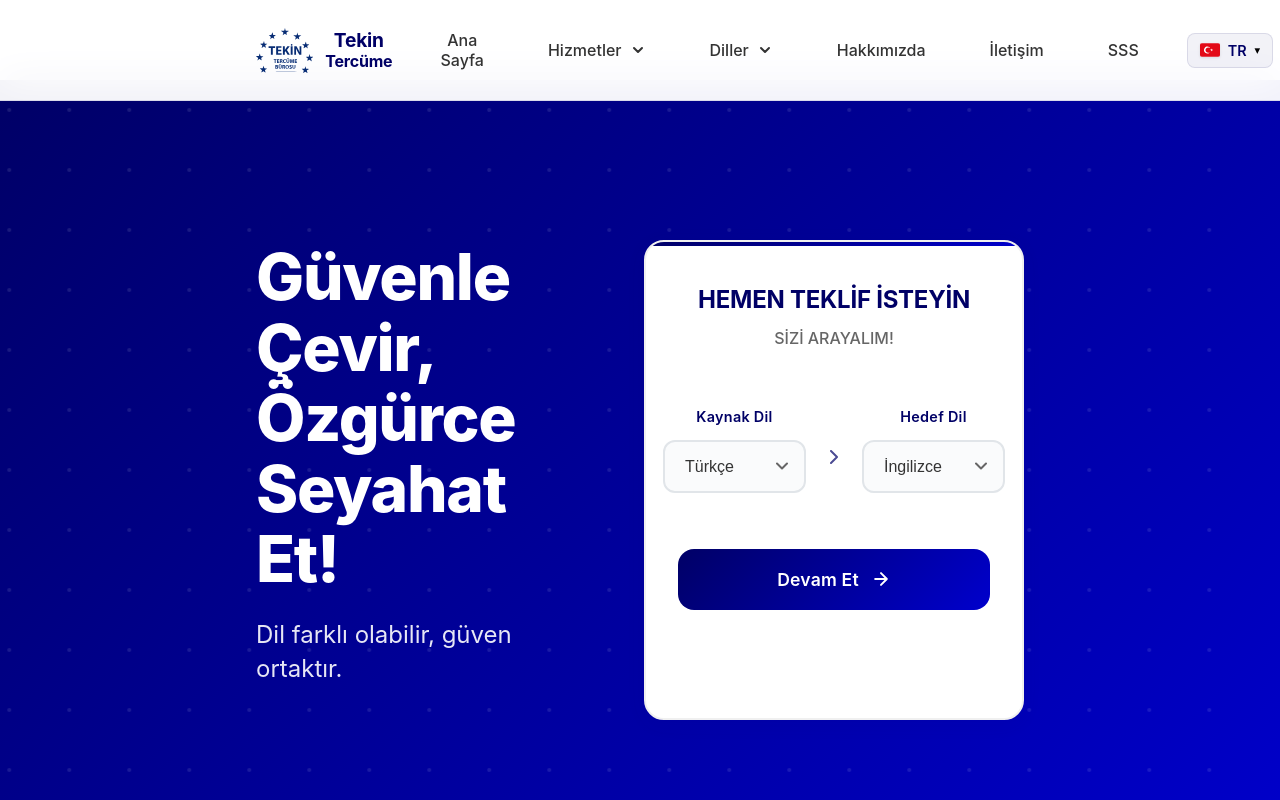
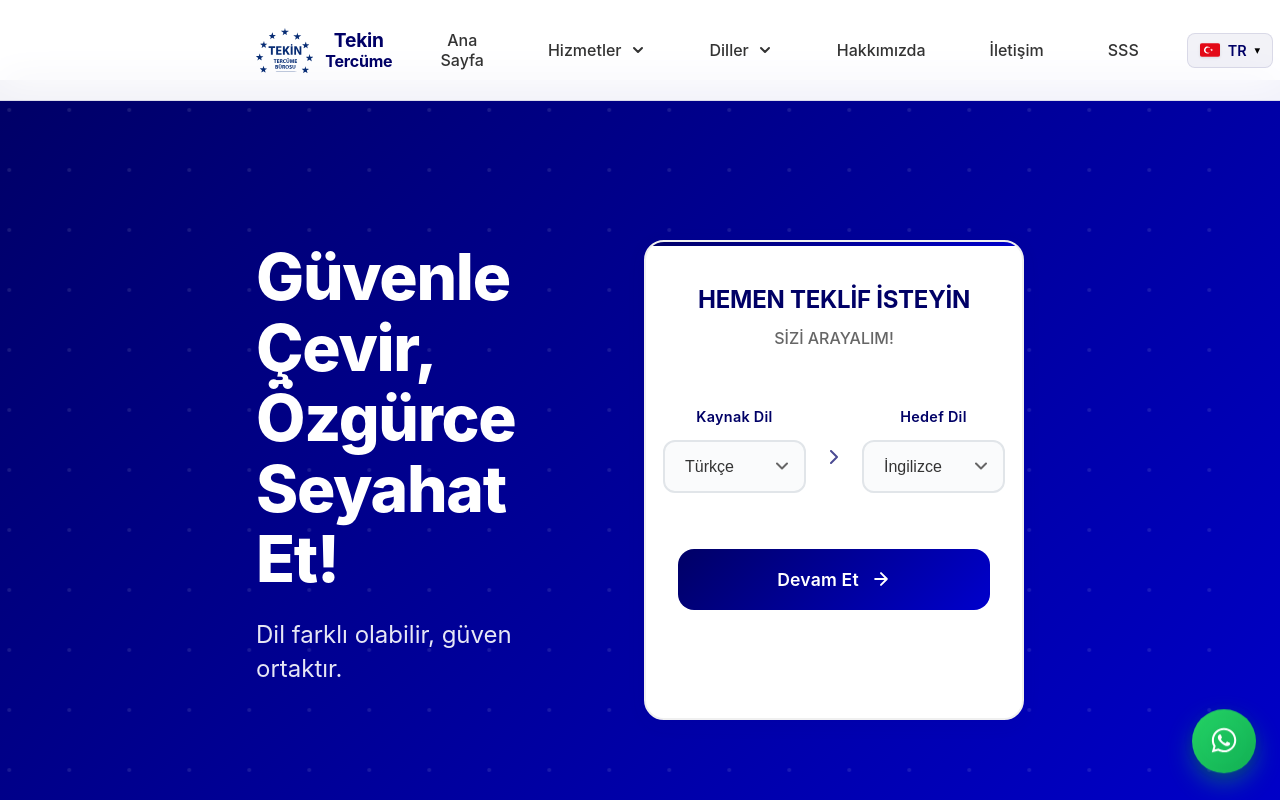
Before and after one commit to ErdemErgenc/tekin-tercume, a React (Vite) app: page / in a window 1280 px wide. Shown: the top 800 px of the page. Built offline with nearby package versions, Linux system fonts and the light colour scheme.

Commit message:
feat: add WhatsApp button component with styling and functionality

```diff
--- a/package.json
+++ b/package.json
@@ -15,7 +15,8 @@
     "country-flag-icons": "^1.5.21",
     "nodemailer": "^7.0.10",
     "react": "^19.2.0",
-    "react-dom": "^19.2.0"
+    "react-dom": "^19.2.0",
+    "react-icons": "^5.5.0"
   },
   "devDependencies": {
     "@eslint/js": "^9.39.1",
--- a/src/App.tsx
+++ b/src/App.tsx
@@ -15,6 +15,7 @@ import Footer from './components/Footer';
 import VisaServices from './components/VisaServices';
 import QuickQuote from './components/QuickQuote';
 import ServicePage from './components/ServicePage';
+import WhatsAppButton from './components/WhatsAppButton';
 import { LanguageProvider, type Lang } from './lib/i18n';
 
 const App: React.FC = () => {
@@ -116,6 +117,7 @@ const App: React.FC = () => {
         </main>
 
         <Footer />
+        <WhatsAppButton />
       </div>
     </LanguageProvider>
   );
--- /dev/null
+++ b/src/components/WhatsAppButton.css
@@ -0,0 +1,72 @@
+.whatsapp-button {
+  position: fixed;
+  right: 24px;
+  bottom: 24px;
+  width: 64px;
+  height: 64px;
+  border: none;
+  border-radius: 50%;
+  cursor: pointer;
+  background: linear-gradient(135deg, #25d366, #12b054);
+  box-shadow:
+    0 10px 25px rgba(18, 176, 84, 0.45),
+    0 5px 10px rgba(0, 0, 0, 0.15);
+  color: white;
+  display: flex;
+  align-items: center;
+  justify-content: center;
+  transition: transform 200ms ease, box-shadow 200ms ease;
+  animation: whatsapp-float 3s ease-in-out infinite;
+  z-index: 999;
+  isolation: isolate;
+}
+
+.whatsapp-button:hover {
+  transform: translateY(-4px) scale(1.03);
+  box-shadow:
+    0 14px 30px rgba(18, 176, 84, 0.55),
+    0 8px 16px rgba(0, 0, 0, 0.2);
+}
+
+.whatsapp-icon svg {
+  width: 28px;
+  height: 28px;
+  fill: currentColor;
+}
+
+.whatsapp-glow {
+  position: absolute;
+  inset: -12px;
+  border-radius: 999px;
+  background: radial-gradient(circle, rgba(37, 211, 102, 0.45), transparent 70%);
+  opacity: 0.8;
+  animation: whatsapp-pulse 2.8s infinite;
+  z-index: -1;
+}
+
+@keyframes whatsapp-float {
+  0% {
+    transform: translateY(0);
+  }
+  50% {
+    transform: translateY(-4px);
+  }
+  100% {
+    transform: translateY(0);
+  }
+}
+
+@keyframes whatsapp-pulse {
+  0% {
+    transform: scale(0.9);
+    opacity: 0.5;
+  }
+  70% {
+    transform: scale(1.2);
+    opacity: 0;
+  }
+  100% {
+    transform: scale(1.3);
+    opacity: 0;
+  }
+}
--- /dev/null
+++ b/src/components/WhatsAppButton.tsx
@@ -0,0 +1,26 @@
+import React from 'react';
+import { FaWhatsapp } from 'react-icons/fa';
+import './WhatsAppButton.css';
+
+const WHATSAPP_URL = 'https://wa.me/905447215315';
+
+const WhatsAppButton: React.FC = () => {
+  const handleClick = () => {
+    window.open(WHATSAPP_URL, '_blank', 'noopener,noreferrer');
+  };
+
+  return (
+    <button
+      className="whatsapp-button"
+      onClick={handleClick}
+      aria-label="WhatsApp ile iletişime geç"
+    >
+      <span className="whatsapp-icon" aria-hidden="true">
+        <FaWhatsapp />
+      </span>
+      <span className="whatsapp-glow" aria-hidden="true" />
+    </button>
+  );
+};
+
+export default WhatsAppButton;
```
Also changed, not shown: 1 other file (tests, documents, lock files or other folders).
